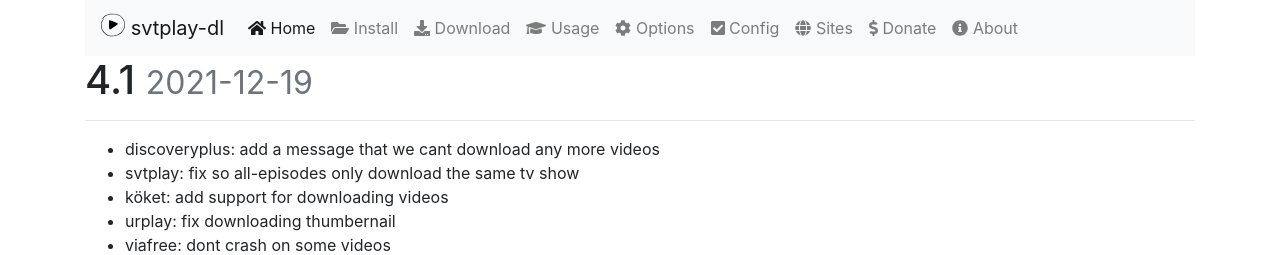
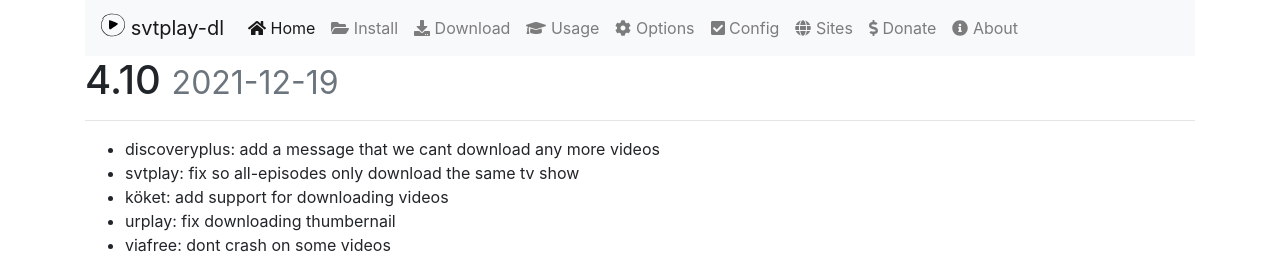
Before and after one commit to spaam/svtplay-dl-web, a Jekyll site: the page built from _posts/2021-12-19-4.10.md, in a window 1280 px wide. Shown: the top 255 px of the page. Built offline with Jekyll 4.4.1, drawn with Linux system fonts in a browser that asks for light colours; nearby versions of some CDN libraries; comment, search, counter and statistics services are not loaded.

Commit message:
Fix version as string

```diff
--- a/_posts/2021-12-19-4.10.md
+++ b/_posts/2021-12-19-4.10.md
@@ -1,6 +1,6 @@
 ---
 layout: post
-title: 4.10
+title: "4.10"
 date: 2021-12-19 15:23:00 +0100
 categories: releases
 windows-amd64: true
```
